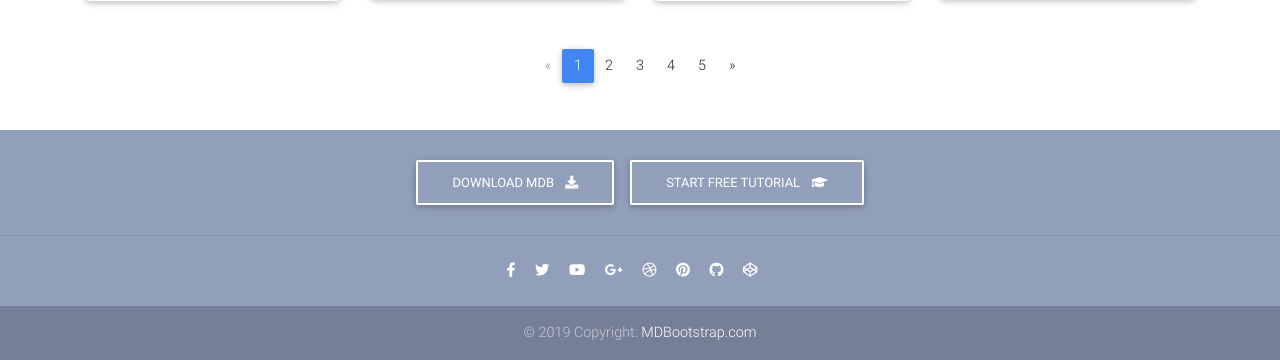
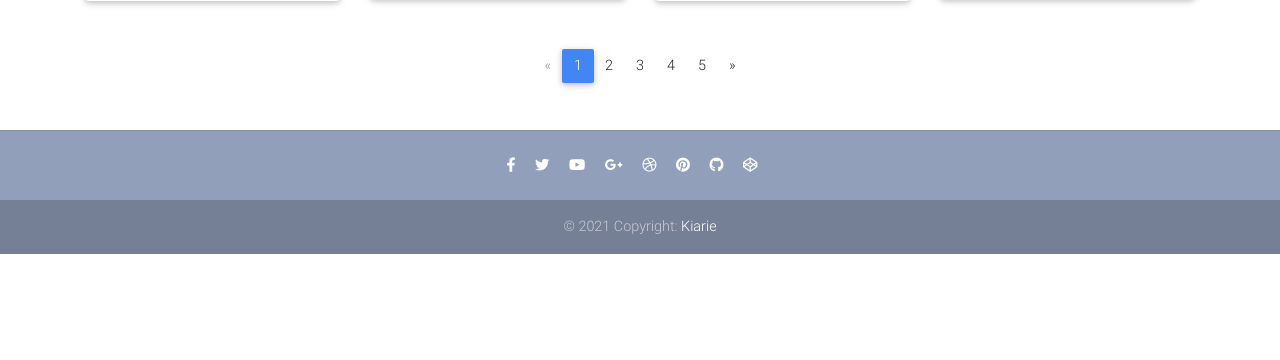
Before and after one commit to Kazungu/MyShop, a Django app: page / in a window 1280 px wide. Shown: the part 1293-1653 px from the top of the page. After the commit the page ends 1547 px from the top, so only its background shows below. Run offline with Django 3.2, Linux system fonts and the light colour scheme; some libraries are stand-ins or nearby versions.

Commit message:
home content change

```diff
--- a/myshop/Templates/base.html
+++ b/myshop/Templates/base.html
@@ -7,7 +7,7 @@
   <meta charset="utf-8">
   <meta name="viewport" content="width=device-width, initial-scale=1, shrink-to-fit=no">
   <meta http-equiv="x-ua-compatible" content="ie=edge">
-  <title>Djanggo Ecommerce</title>
+  <title>Kiarie Ecommerce</title>
   <!-- Font Awesome -->
   <link rel="stylesheet" href="https://use.fontawesome.com/releases/v5.11.2/css/all.css">
   <!-- Bootstrap core CSS -->
@@ -55,7 +55,7 @@
 
       <!-- Brand -->
       <a class="navbar-brand waves-effect" href="https://mdbootstrap.com/docs/jquery/" target="_blank">
-        <strong class="blue-text">MDB</strong>
+        <strong class="blue-text">Kiarie</strong>
       </a>
 
       <!-- Collapse -->
--- a/myshop/Templates/footer.html
+++ b/myshop/Templates/footer.html
@@ -2,7 +2,7 @@
 <footer class="page-footer text-center font-small mt-4 wow fadeIn">
 
     <!--Call to action-->
-    <div class="pt-4">
+   <!-- <div class="pt-4">
       <a class="btn btn-outline-white" href="https://mdbootstrap.com/docs/jquery/getting-started/download/" target="_blank"
         role="button">Download MDB
         <i class="fas fa-download ml-2"></i>
@@ -11,30 +11,30 @@
         free tutorial
         <i class="fas fa-graduation-cap ml-2"></i>
       </a>
-    </div>
+    </div>-->
     <!--/.Call to action-->
 
     <hr class="my-4">
 
     <!-- Social icons -->
     <div class="pb-4">
-      <a href="https://www.facebook.com/mdbootstrap" target="_blank">
+      <a href="#" target="_blank">
         <i class="fab fa-facebook-f mr-3"></i>
       </a>
 
-      <a href="https://twitter.com/MDBootstrap" target="_blank">
+      <a href="#" target="_blank">
         <i class="fab fa-twitter mr-3"></i>
       </a>
 
-      <a href="https://www.youtube.com/watch?v=7MUISDJ5ZZ4" target="_blank">
+      <a href="#" target="_blank">
         <i class="fab fa-youtube mr-3"></i>
       </a>
 
-      <a href="https://plus.google.com/u/0/b/107863090883699620484" target="_blank">
+      <a href="#" target="_blank">
         <i class="fab fa-google-plus-g mr-3"></i>
       </a>
 
-      <a href="https://dribbble.com/mdbootstrap" target="_blank">
+      <a href="#" target="_blank">
         <i class="fab fa-dribbble mr-3"></i>
       </a>
 
@@ -54,8 +54,8 @@
 
     <!--Copyright-->
     <div class="footer-copyright py-3">
-      © 2019 Copyright:
-      <a href="https://mdbootstrap.com/education/bootstrap/" target="_blank"> MDBootstrap.com </a>
+      © 2021 Copyright:
+      <a href="" target="_blank">Kiarie</a>
     </div>
     <!--/.Copyright-->
 
--- a/myshop/Templates/home.html
+++ b/myshop/Templates/home.html
@@ -28,11 +28,11 @@
             <!-- Content -->
             <div class="text-center white-text mx-5 wow fadeIn">
               <h1 class="mb-4">
-                <strong>Learn Bootstrap 4 with MDB</strong>
+                <strong>Shop with Kiarie</strong>
               </h1>
 
               <p>
-                <strong>Best & free guide of responsive web design</strong>
+                <strong>Best clothe shop in the country</strong>
               </p>
 
               <p class="mb-4 d-none d-md-block">
```
